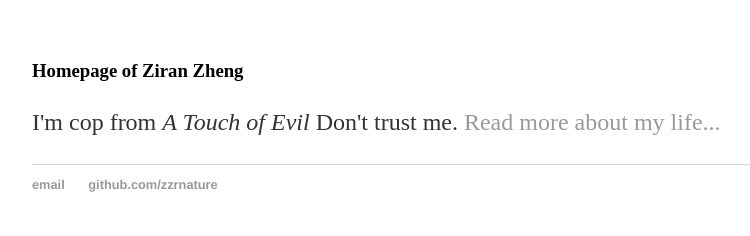
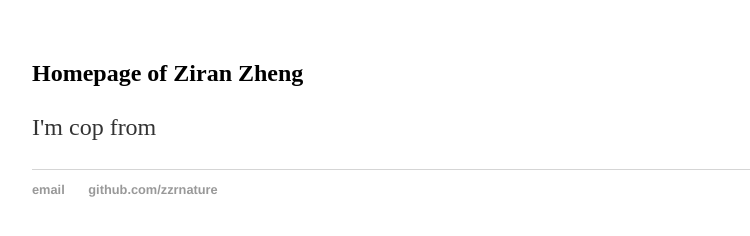
Before and after one commit to zzrnature/zzrnature.github.io, a plain HTML site: page index.html in a window 1280 px wide. Shown: the whole page, without its empty margins (160-910 px from the left). Drawn offline with Linux system fonts and the light colour scheme.

Commit message:
Update index.html

```diff
--- a/index.html
+++ b/index.html
@@ -8,8 +8,8 @@
 	<body>
 		<div class="container">
     		<div class="blurb">
-        		<h3>Homepage of Ziran Zheng</h3>
-				<p>I'm  cop from <em>A Touch of Evil</em> Don't trust me. <a href="/about">Read more about my life...</a></p>
+        		<h2>Homepage of Ziran Zheng</h2>
+				<p>I'm  cop from </p>
     		</div><!-- /.blurb -->
 		</div><!-- /.container -->
 		<footer>
```
